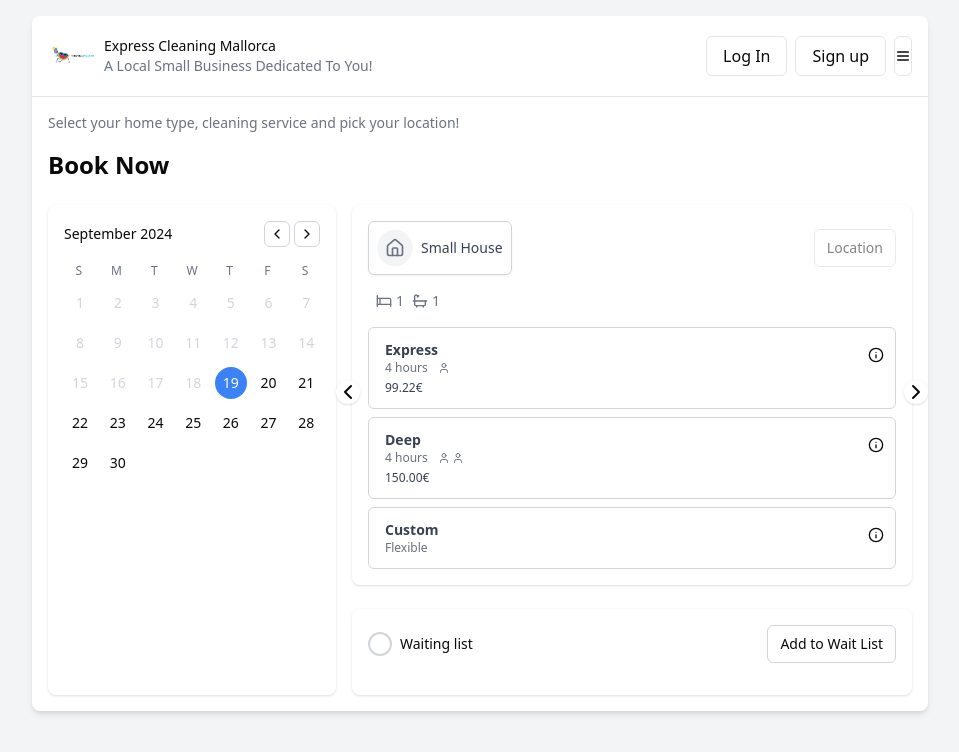
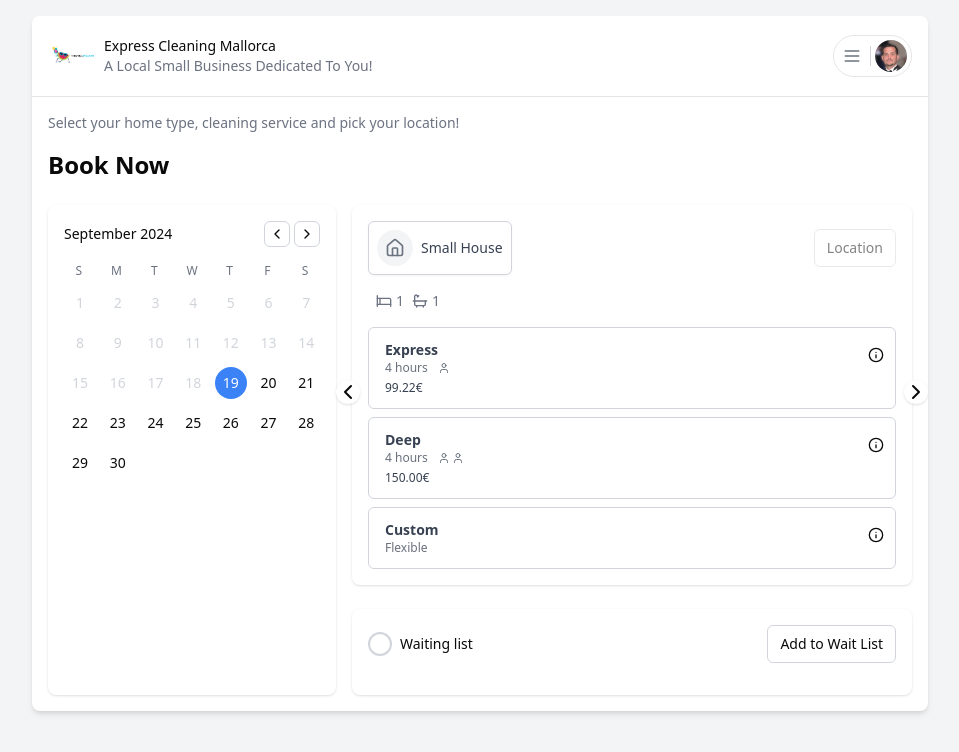
Before and after one commit to AxelClemente/cleaningapp, a Next.js app: page / in a window 1280 px wide. Shown: the top 752 px of the page, without its empty margins (160-1119 px from the left). Built offline with nearby package versions, Linux system fonts and the light colour scheme; no server answers.

Commit message:
profile picture added to Header

```diff
--- a/app/components/Header.tsx
+++ b/app/components/Header.tsx
@@ -4,16 +4,10 @@ import { Menu } from 'lucide-react'
 import Image from 'next/image'
 import Link from 'next/link'
 import { signIn, signOut, useSession } from 'next-auth/react'
-import { useState } from 'react'
+import { useState, useRef, useEffect } from 'react'
 import { Button } from '../components/Button'
 import { useToast } from '@/components/ui/use-toast'
 import { useRouter } from 'next/navigation'
-import {
-  DropdownMenu,
-  DropdownMenuContent,
-  DropdownMenuItem,
-  DropdownMenuTrigger,
-} from "@/components/ui/dropdown-menu"
 
 interface HeaderProps {
   doctorName: string
@@ -26,29 +20,7 @@ export function Header({ doctorName, clinicName }: HeaderProps) {
   const { data: session, status } = useSession()
   const router = useRouter()
   const [isMenuOpen, setIsMenuOpen] = useState(false)
-
-  const handleGoogleSignUp = async () => {
-    setIsLoading(true)
-    try {
-      const result = await signIn('google', { callbackUrl: '/dashboard' })
-      if (result?.error) {
-        toast({
-          title: 'Error',
-          description: 'No se pudo iniciar sesión con Google',
-          variant: 'destructive',
-        })
-      }
-    } catch (error) {
-      console.error('Error al iniciar sesión con Google:', error)
-      toast({
-        title: 'Error',
-        description: 'Ocurrió un error al intentar iniciar sesión',
-        variant: 'destructive',
-      })
-    } finally {
-      setIsLoading(false)
-    }
-  }
+  const menuRef = useRef<HTMLDivElement>(null)
 
   const handleSignOut = async () => {
     setIsLoading(true)
@@ -67,6 +39,23 @@ export function Header({ doctorName, clinicName }: HeaderProps) {
     }
   }
 
+  const toggleMenu = () => {
+    setIsMenuOpen(!isMenuOpen)
+  }
+
+  useEffect(() => {
+    function handleClickOutside(event: MouseEvent) {
+      if (menuRef.current && !menuRef.current.contains(event.target as Node)) {
+        setIsMenuOpen(false)
+      }
+    }
+
+    document.addEventListener("mousedown", handleClickOutside)
+    return () => {
+      document.removeEventListener("mousedown", handleClickOutside)
+    }
+  }, [])
+
   return (
     <header className="p-4 flex items-center justify-between border-b">
       <div className="flex items-center space-x-2">
@@ -84,38 +73,47 @@ export function Header({ doctorName, clinicName }: HeaderProps) {
           <p className="text-sm text-gray-500">{clinicName}</p>
         </div>
       </div>
-      <div className="flex space-x-2">
-        {status === 'authenticated' ? (
-          <Button variant="outline" onClick={handleSignOut} disabled={isLoading}>
-            {isLoading ? 'Cargando...' : 'Log out'}
-          </Button>
-        ) : (
-          <>
-            <Button variant="outline" onClick={() => signIn()}>
-              Log In
-            </Button>
-            <Button variant="outline" onClick={handleGoogleSignUp} disabled={isLoading}>
-              {isLoading ? 'Cargando...' : 'Sign up'}
-            </Button>
-          </>
-        )}
-        <Button
-          variant="outline"
-          size="icon"
-          onClick={() => {
-            setIsMenuOpen(!isMenuOpen)
-            console.log('Menu clicked', isMenuOpen)
-          }}
-        >
-          <Menu className="h-4 w-4" />
-          <span className="sr-only">Open menu</span>
-        </Button>
+      <div className="flex items-center space-x-4 relative" ref={menuRef}>
+        <div className="flex items-center border rounded-full p-1">
+          <button
+            className="p-1 hover:bg-gray-100 rounded-full"
+            onClick={toggleMenu}
+          >
+            <Menu className="h-5 w-5 text-gray-500" />
+          </button>
+          <div className="w-px h-5 bg-gray-300 mx-1"></div>
+          <button
+            className="relative w-8 h-8 rounded-full overflow-hidden focus:outline-none"
+            onClick={toggleMenu}
+          >
+            <Image
+              src="/images/profile.png" // Reemplaza con la ruta de la imagen de perfil
+              alt="Profile"
+              layout="fill"
+              objectFit="cover"
+            />
+          </button>
+        </div>
         {isMenuOpen && (
-          <div className="absolute right-0 mt-2 w-48 bg-white shadow-lg rounded-md">
+          <div
+            className="absolute right-0 mt-2 w-48 bg-white shadow-lg rounded-md z-10 top-full"
+          >
             <div className="py-1">
               <a href="/dashboard" className="block px-4 py-2 text-sm text-gray-700 hover:bg-gray-100">
                 Dashboard
               </a>
+              <a href="/profile" className="block px-4 py-2 text-sm text-gray-700 hover:bg-gray-100">
+                Profile
+              </a>
+              {status === 'authenticated' && (
+                <button
+                  onClick={handleSignOut}
+                  disabled={isLoading}
+                  className="w-full text-left px-4 py-2 text-sm text-gray-700 hover:bg-gray-100"
+                >
+                  {isLoading ? 'Cargando...' : 'Log out'}
+                </button>
+              )}
             </div>
           </div>
         )}
```
Also changed, not shown: public/images/profile.png (added).
